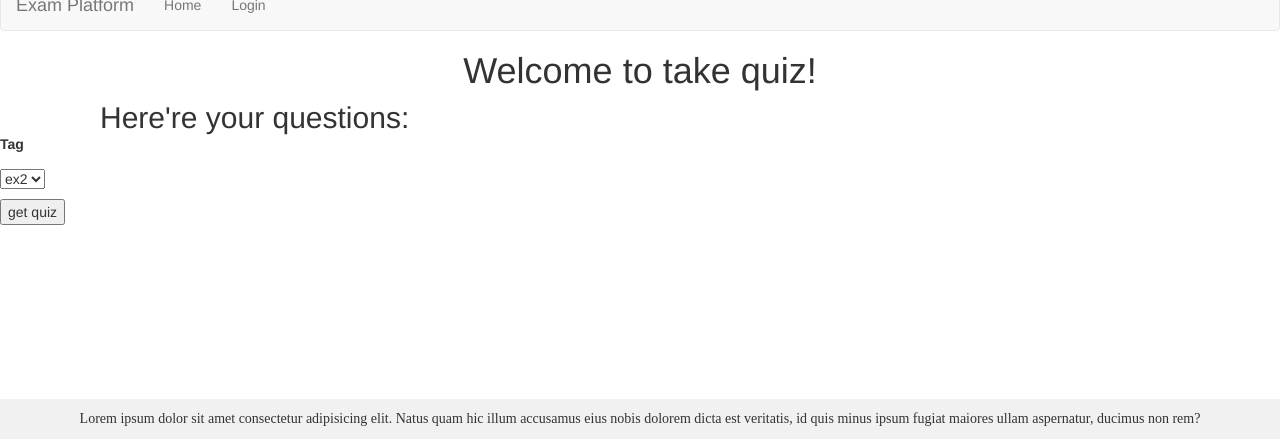
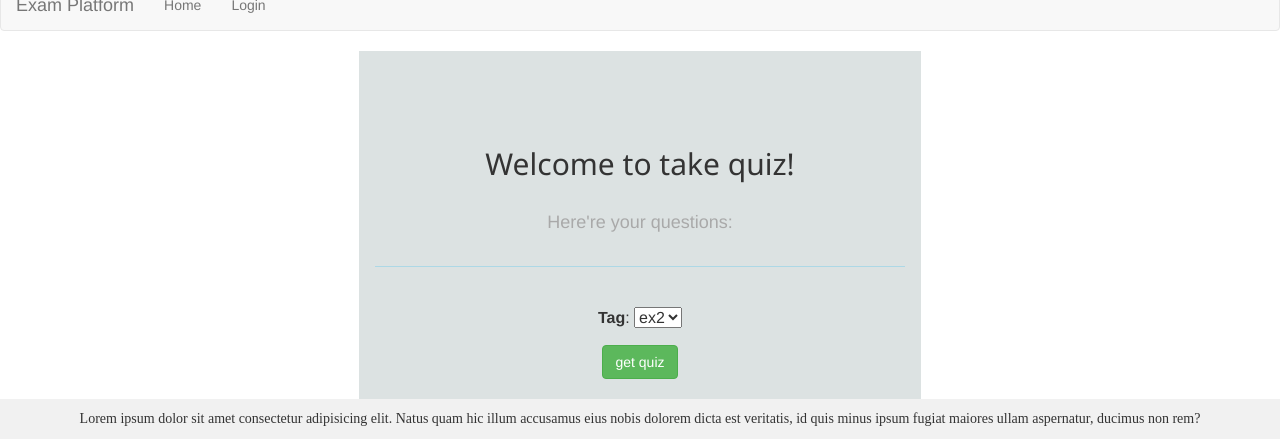
Before and after one commit to Budd00/CITS3403_Pro2, a Flask app: template app/templates/test.html in a window 1280 px wide. Shown: the part 361-800 px from the top of the page. Run offline with Flask 2, Linux system fonts and the light colour scheme; the template is opened without the code that fills it: values that come from a table or form of the project are taken from there, others are empty.

Commit message:
Update test.html

```diff
--- a/app/templates/test.html
+++ b/app/templates/test.html
@@ -1,45 +1,86 @@
 {% extends "Userbase.html" %}
 
 {% block content %}
-<style type="text/css">
+
+<style>
+    * {
+    padding: 0;
+    margin: 0;
+    }
+
     h1 {
+    font-family:'Segoe UI', Tahoma, Geneva, Verdana, sans-serif;
+    text-align: center;
+    font-size: 30px;
+    }
+
+
+    .container {
+    width: 100%;
+    margin: 0 auto;
+    animation: question 2.1s;
+    }
+
+    @keyframes question {
+    from {
+    opacity: 0;
+    transform: translate3d(0,8%,0)
+    }
+    to {
+    opacity: 1;
+    transform: none;
+    }
+    }
+
+
+    .container .content .title {
+    text-align: center;
+    margin-top: 80px;
+    margin-bottom: 30px;
+    }
+
+    .container .content .subtitle {
+    font-size: 18px;
+    text-align: center;
+    margin-bottom: 30px;
+    color: darkgrey;
+    }
+
+    .container .content hr {
+    border: 0;
+    height: 1px;
+    background-color: lightblue;
+    }
+
+    .container .content .questions{
+        margin: 0 auto;
+        margin-top: 40px;
         text-align: center;
     }
+    .container .content .questions .tag{
+        font-size: 16px;
+    }
+    </style>
+</head>
+<body>
+<div class="container">
 
-    h2 {
-        margin: 0 100px;
-    }
-
-    button {
-        margin: 0 auto;
-        display: block;
-        color: white;
-        background-color: cornflowerblue;
-        font-size: 20px;
-        border-radius: 15px;
-    }
-</style>
-<!-- overall title -->
-<h1 class="Title">
-    Welcome to take quiz!
-</h1>
-<h2>
-    Here're your questions:
-</h2>
-
-
+<div class="content">
+<h1 class="title">Welcome to take quiz!</h1>
+<p class="subtitle">Here're your questions:</p>
+<hr>
+<div class="questions" >
 <form action="" method="post">
     {{ form.hidden_tag() }}
+    <P class="tag">{{ form.tag.label }}:  {{ form.tag }}</P>
     <p>
-        {{ form.tag.label }}
+
     </p>
-    <p>
-        {{ form.tag }}
-    </p>
-    <p>{{ form.submit() }}</p>
+    <p class="a2">{{ form.submit(class_='btn btn-success') }}</p>
 </form>
-
-
+</div>
+</div>
+</div>
 
 
 
```
